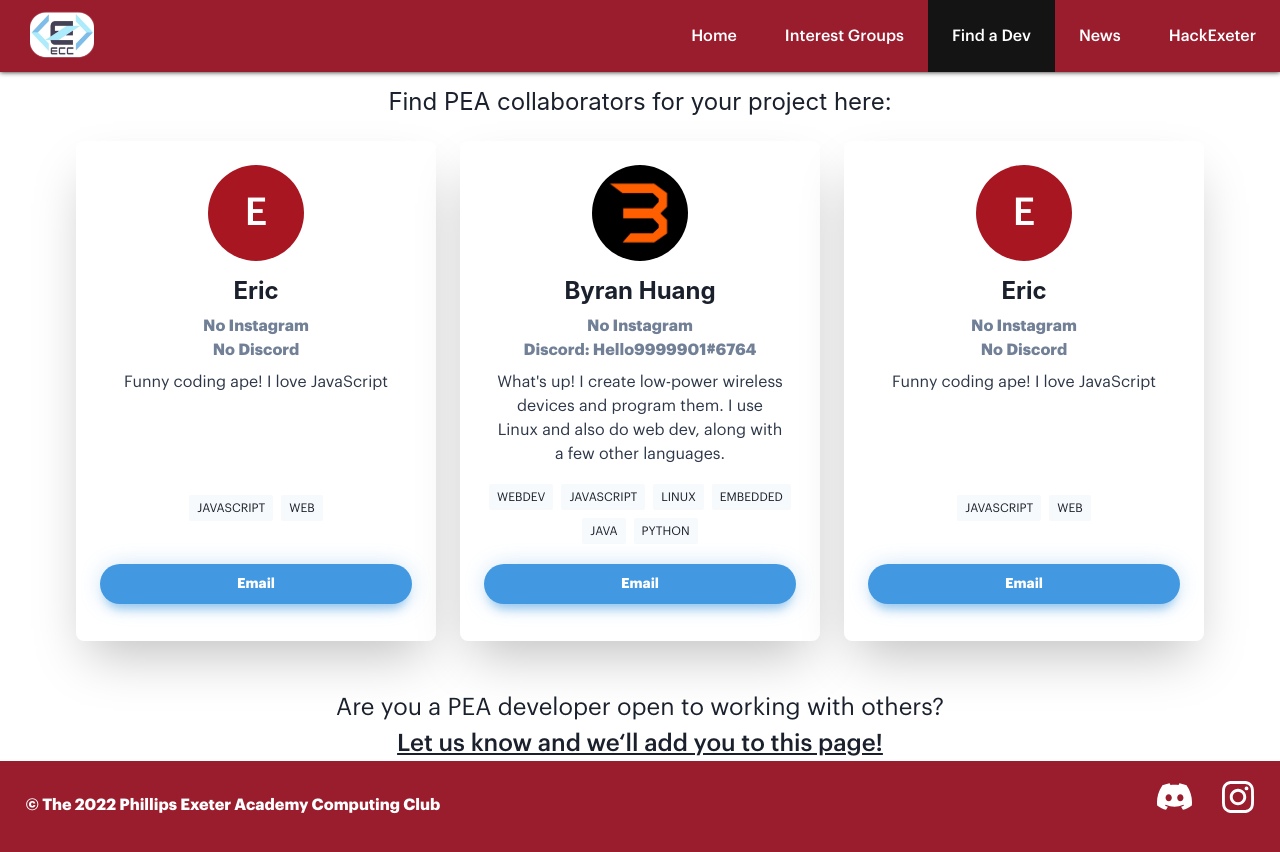
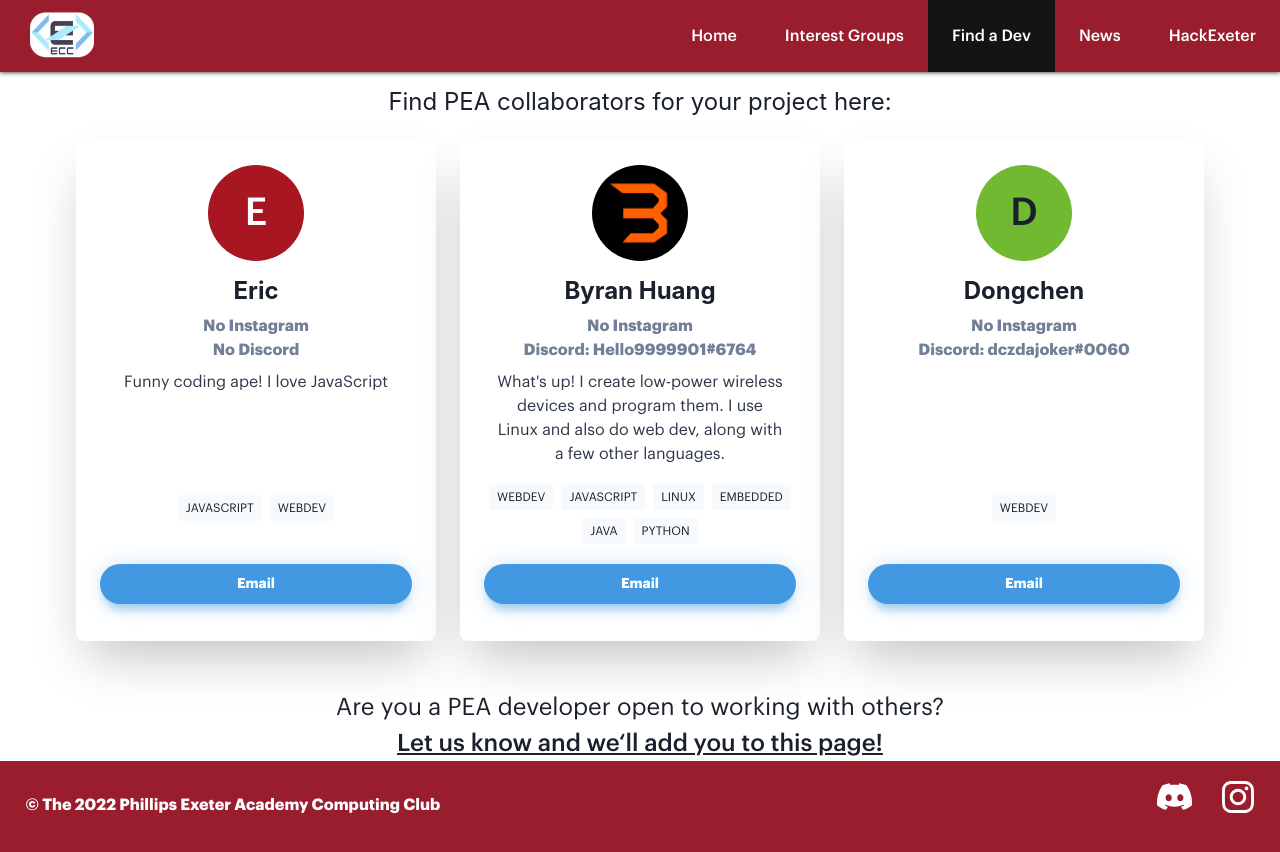
Before and after one commit to mycoalchen/New-ECC-Website, a React (Create React App) app: page /findadev in a window 1280 px wide. Shown: the top 852 px of the page. Built offline with nearby package versions, Linux system fonts and the light colour scheme.

Commit message:
Added Dongchen to Find a Dev pag

```diff
--- a/src/pages/FindADev.jsx
+++ b/src/pages/FindADev.jsx
@@ -26,7 +26,7 @@ function FindADev() {
           <Dev
             name="Eric"
             description="Funny coding ape! I love JavaScript"
-            tags={['javascript', 'web']}
+            tags={['javascript', 'webdev']}
             email="ericlmtn@gmail.com"
           />
           <Dev
@@ -38,10 +38,11 @@ function FindADev() {
             email="byran@byran.tech"
           />
           <Dev
-            name="Eric"
-            description="Funny coding ape! I love JavaScript"
-            tags={['javascript', 'web']}
-            email="ericlmtn@gmail.com"
+            name="Dongchen"
+            discord="dczdajoker#0060"
+            description=""
+            tags={['webdev']}
+            email="dzou@exeter.edu"
           />
         </SimpleGrid>
       </Center>
```
Also changed, not shown: 1 other file (tests, documents, lock files or other folders).
